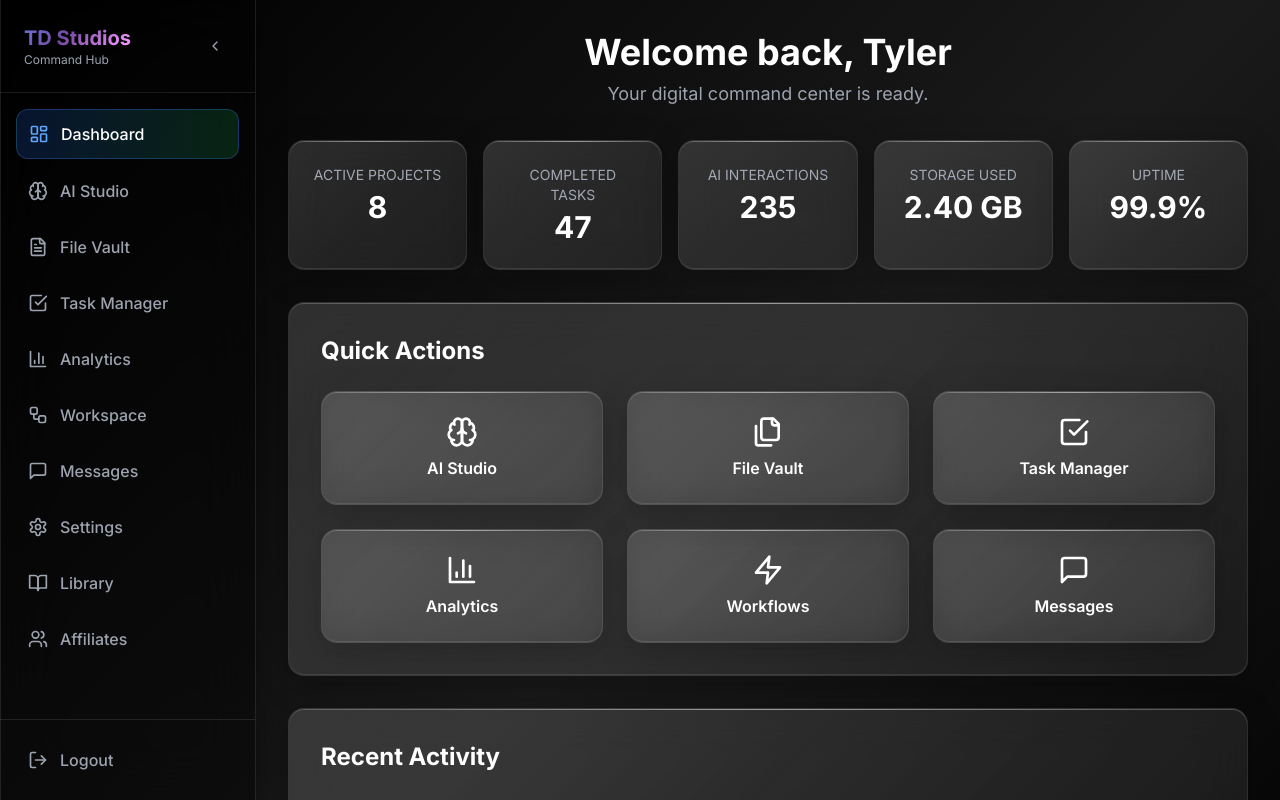
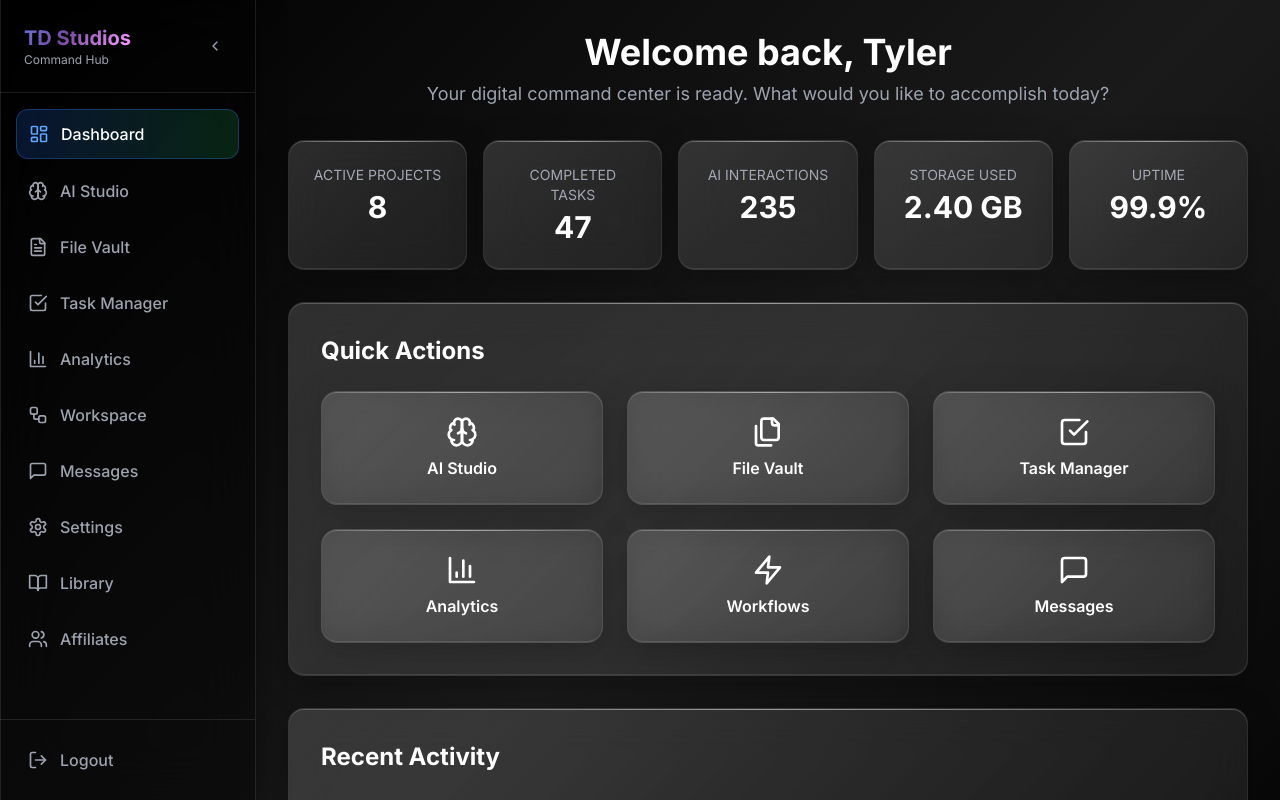
Before and after one commit to tdiorio2323/td-studios-command-hub, a Next.js app: page /dashboard in a window 1280 px wide. Shown: the top 800 px of the page. Built offline with nearby package versions, Linux system fonts and the light colour scheme.

Commit message:
🚀 TRIGGER REDEPLOY: Force Vercel to update with new simple dashboard

```diff
--- a/src/app/dashboard/page.tsx
+++ b/src/app/dashboard/page.tsx
@@ -10,7 +10,7 @@ export default function DashboardPage() {
         {/* Simple Header */}
         <div className="text-center">
           <h1 className="text-4xl font-bold text-white mb-2">Welcome back, Tyler</h1>
-          <p className="text-gray-400 text-lg">Your digital command center is ready.</p>
+          <p className="text-gray-400 text-lg">Your digital command center is ready. What would you like to accomplish today?</p>
         </div>
 
         {/* Stats Grid */}
```
